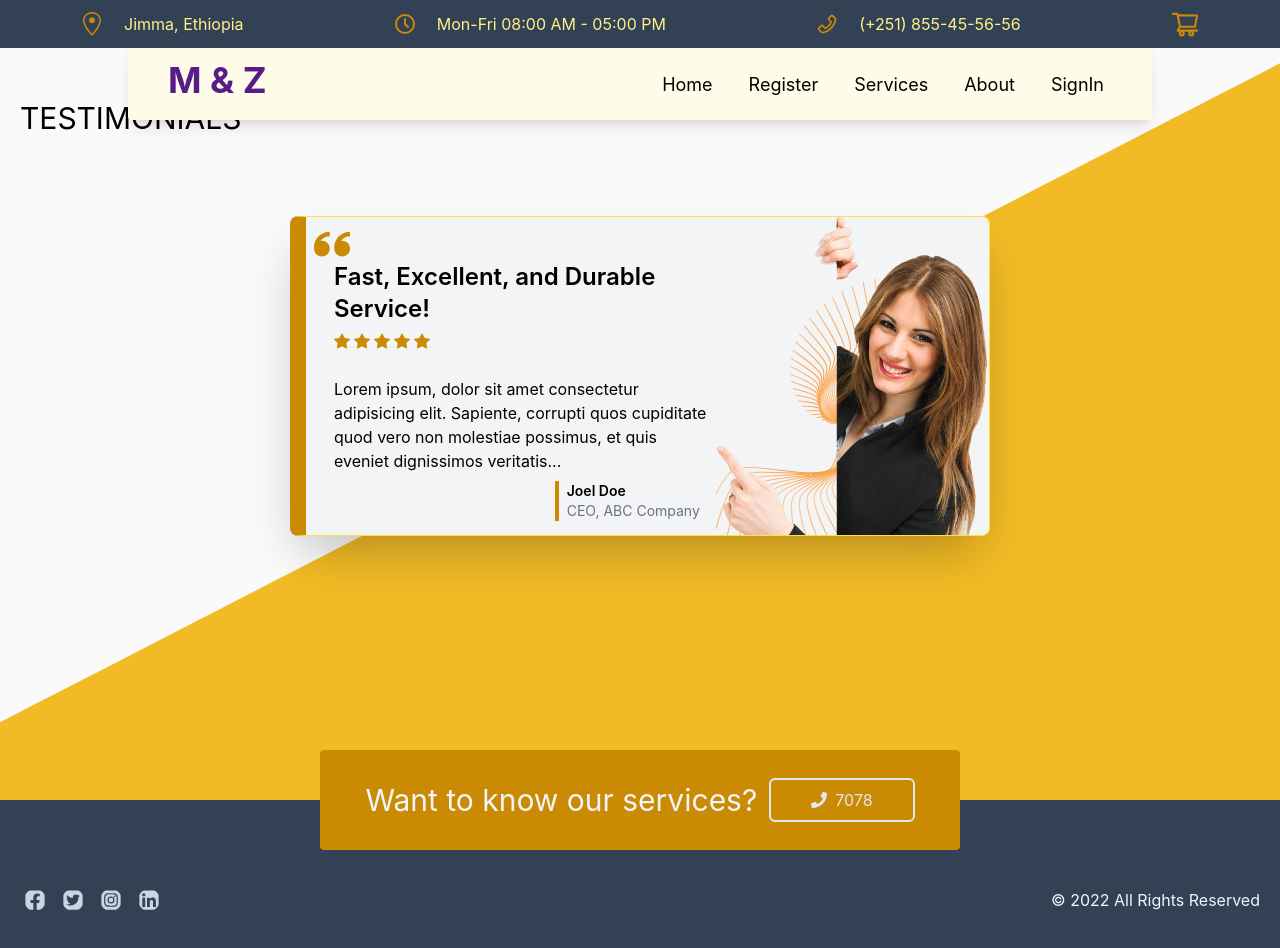
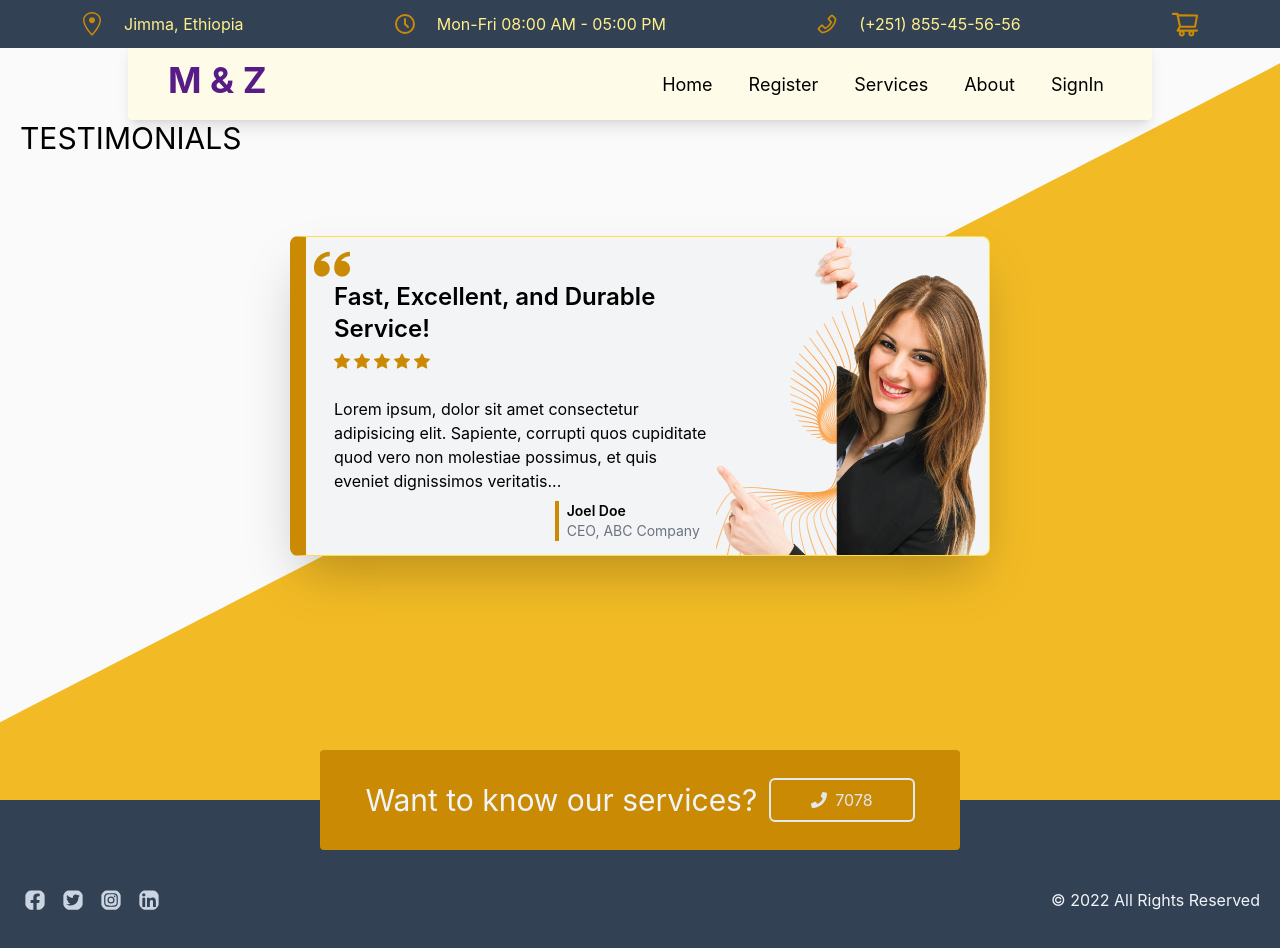
Before and after one commit to mengiefen/elec-service-frontend, a Next.js app: page /testimonials in a window 1280 px wide. Shown: the top 948 px of the page. Built offline with nearby package versions, Linux system fonts and the light colour scheme.

Commit message:
test commit

```diff
--- a/src/pages/testimonials/index.tsx
+++ b/src/pages/testimonials/index.tsx
@@ -7,7 +7,7 @@ const Testimonial = () => {
   return (
     <Layout>
       <div className="testimonial relative">
-        <h4 className="text-3xl uppercase pl-5">Testimonials</h4>
+        <h4 className="text-3xl uppercase pl-5 pt-5">Testimonials</h4>
         <TestimonialCard />
       </div>
     </Layout>
```
